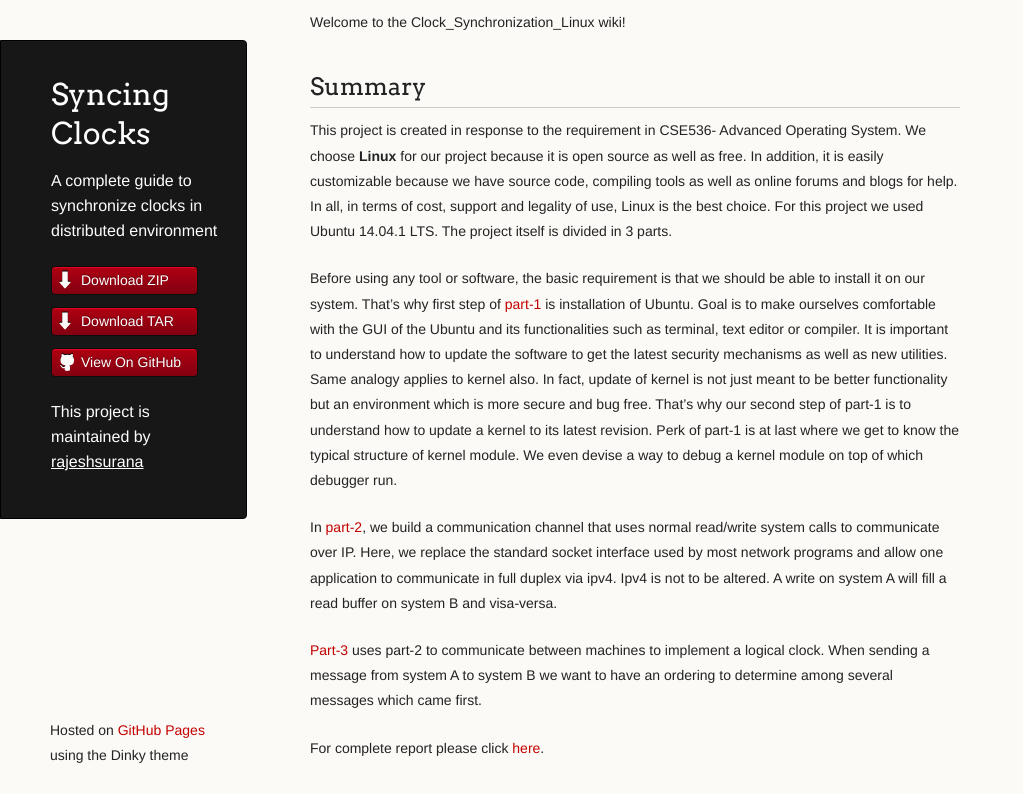
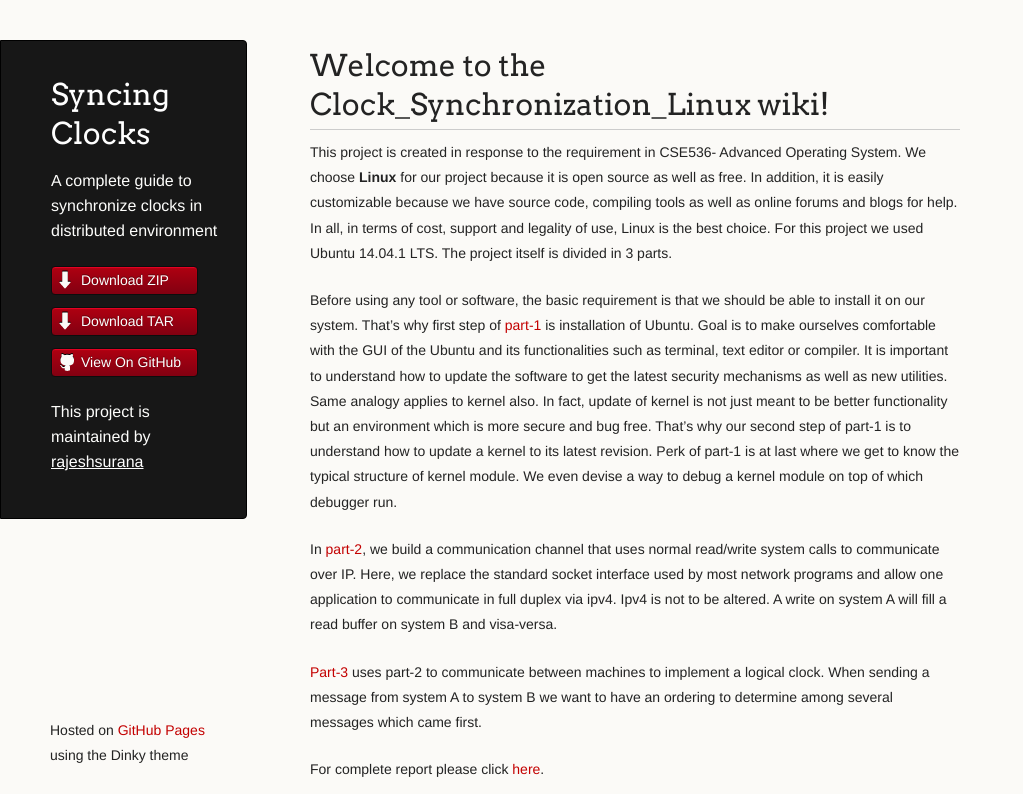
Before and after one commit to rajeshsurana/Clock_Synchronization_Linux, a plain HTML site: page index.html in a window 1280 px wide. Shown: the top 794 px of the page, without its empty margins (0-1023 px from the left). Drawn offline with Linux system fonts and the light colour scheme.

Commit message:
Create gh-pages branch via GitHub

```diff
--- a/index.html
+++ b/index.html
@@ -30,10 +30,8 @@
 
       </header>
       <section>
-        <p>Welcome to the Clock_Synchronization_Linux wiki!</p>
-
-<h2>
-<a id="summary" class="anchor" href="#summary" aria-hidden="true"><span class="octicon octicon-link"></span></a>Summary</h2>
+        <h1>
+<a id="welcome-to-the-clock_synchronization_linux-wiki" class="anchor" href="#welcome-to-the-clock_synchronization_linux-wiki" aria-hidden="true"><span class="octicon octicon-link"></span></a>Welcome to the Clock_Synchronization_Linux wiki!</h1>
 
 <p>This project is created in response to the requirement in CSE536- Advanced Operating System. We choose <strong>Linux</strong> for our project because it is open source as well as free. In addition, it is easily customizable because we have source code, compiling tools as well as online forums and blogs for help. In all, in terms of cost, support and legality of use, Linux is the best choice. For this project we used Ubuntu 14.04.1 LTS. The project itself is divided in 3 parts.</p>
 
```
Also changed, not shown: params.json (+1 -1 lines).
